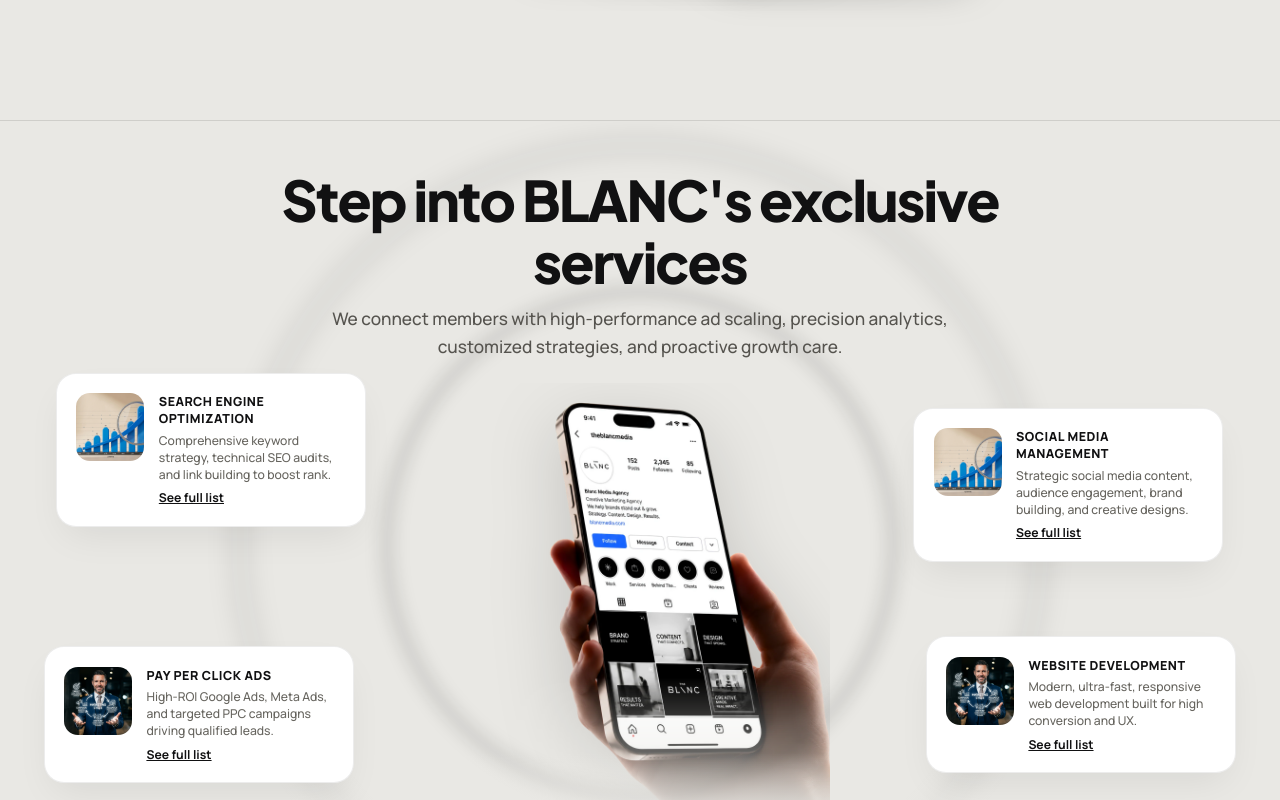
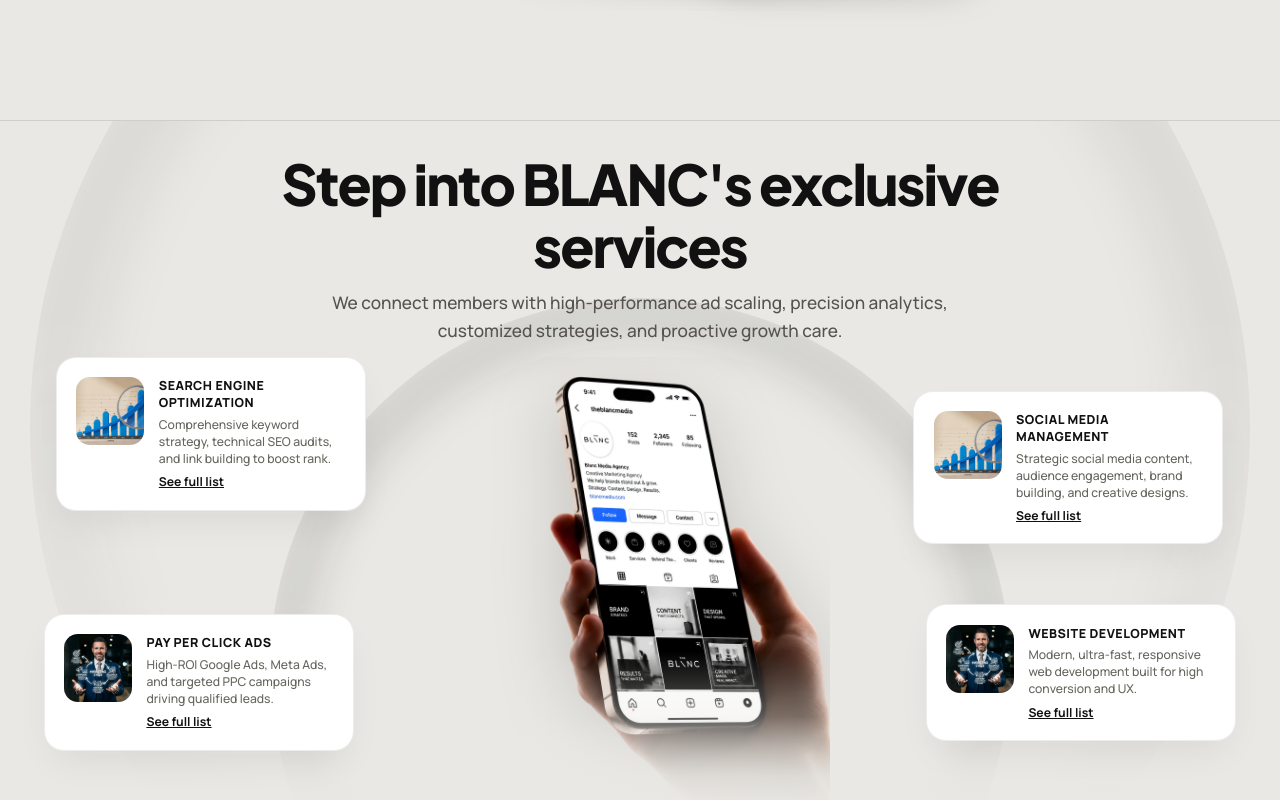
Before and after one commit to Aarohi113/newblancmedia, a React (Vite) app: page / in a window 1280 px wide. Shown: the part 1280-2080 px from the top of the page. Built offline with nearby package versions, Linux system fonts and the light colour scheme.

Commit message:
added changes

```diff
--- a/src/index.css
+++ b/src/index.css
@@ -1621,7 +1621,7 @@
    ========================================================================== */
 .products-showcase-section {
   position: relative;
-  padding: 6vh 1.2rem 8vh 1.2rem;
+  padding: 4vh 1.2rem 0 1.2rem;
   background: #E9E8E4;
   border-top: 1px solid rgba(17, 17, 18, 0.12);
   overflow: hidden;
@@ -1629,29 +1629,31 @@
   isolation: isolate;
 }
 
-/* Background Concentric Rings Centered Behind Products Stage */
+/* Background Concentric Semi-Circle Rings (Faded cleanly at bottom without clip artifacts) */
 .bg-ring {
   position: absolute;
   left: 50%;
-  top: 52%;
-  transform: translate(-50%, -50%);
+  bottom: -28%;
+  transform: translateX(-50%);
   border-radius: 50%;
   pointer-events: none;
   z-index: 1;
+  -webkit-mask-image: linear-gradient(to bottom, rgba(0, 0, 0, 1) 40%, rgba(0, 0, 0, 0) 88%);
+  mask-image: linear-gradient(to bottom, rgba(0, 0, 0, 1) 40%, rgba(0, 0, 0, 0) 88%);
 }
 
 .bg-ring.ring-small {
-  width: min(520px, 82vw);
-  height: min(520px, 82vw);
-  border: 14px solid rgba(17, 17, 18, 0.12);
-  filter: blur(8px);
+  width: min(740px, 95vw);
+  height: min(740px, 95vw);
+  border: 32px solid rgba(17, 17, 18, 0.16);
+  filter: blur(22px);
 }
 
 .bg-ring.ring-large {
-  width: min(820px, 125vw);
-  height: min(820px, 125vw);
-  border: 20px solid rgba(17, 17, 18, 0.08);
-  filter: blur(12px);
+  width: min(1220px, 155vw);
+  height: min(1220px, 155vw);
+  border: 44px solid rgba(17, 17, 18, 0.12);
+  filter: blur(34px);
 }
 
 .products-container {
@@ -1727,7 +1729,7 @@
 .products-stage {
   position: relative;
   width: 100%;
-  min-height: 500px;
+  min-height: 420px;
   display: flex;
   align-items: center;
   justify-content: center;
```
